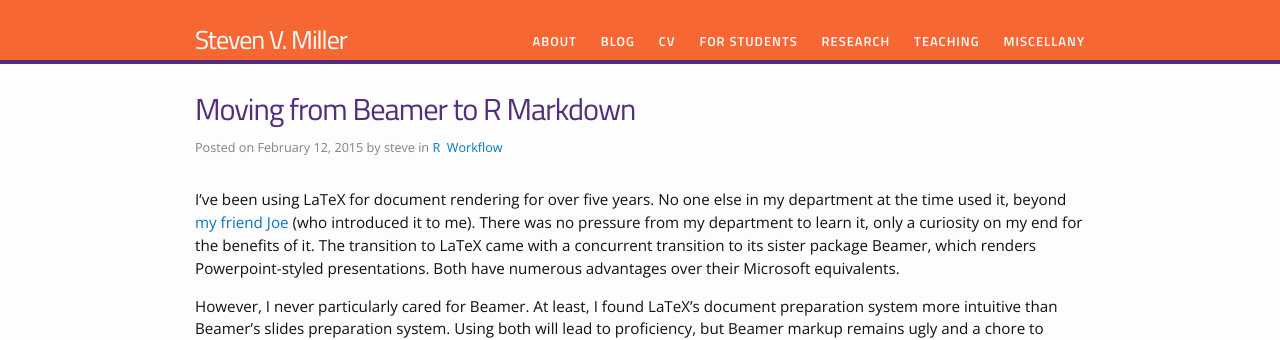
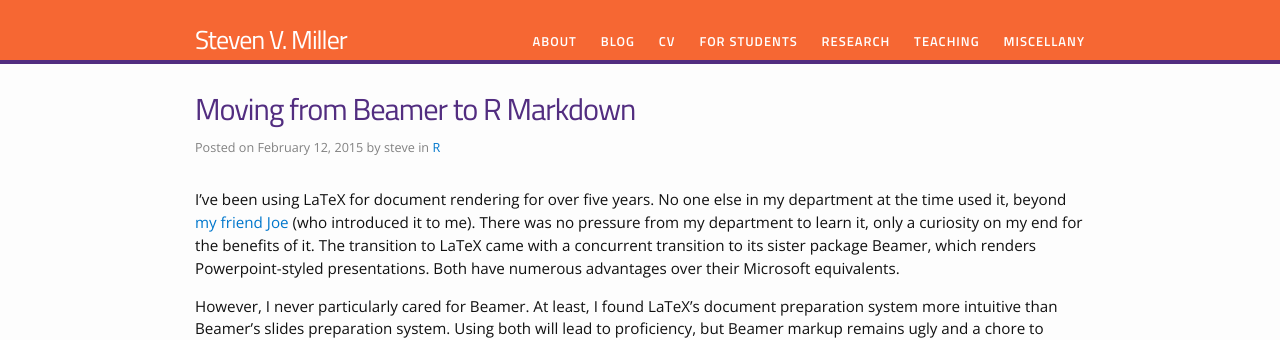
Before and after one commit to svmiller/svmiller.github.io, a Jekyll site: the page built from _posts/2015-02-12-moving-from-beamer-to-r-markdown.md, in a window 1280 px wide and 900 px high. Shown: the top 340 px of the window. Built offline with Jekyll 4.4.1, drawn with Linux system fonts in a browser that asks for light colours; some web fonts are replaced; comment, search, counter and statistics services are not loaded.

Commit message:
change category

```diff
--- a/_posts/2015-02-12-moving-from-beamer-to-r-markdown.md
+++ b/_posts/2015-02-12-moving-from-beamer-to-r-markdown.md
@@ -5,7 +5,6 @@ layout: post
 permalink: /blog/2015/02/moving-from-beamer-to-r-markdown/
 categories:
   - R
-  - Workflow
 tags:
   - Beamer
   - LaTeX
```
